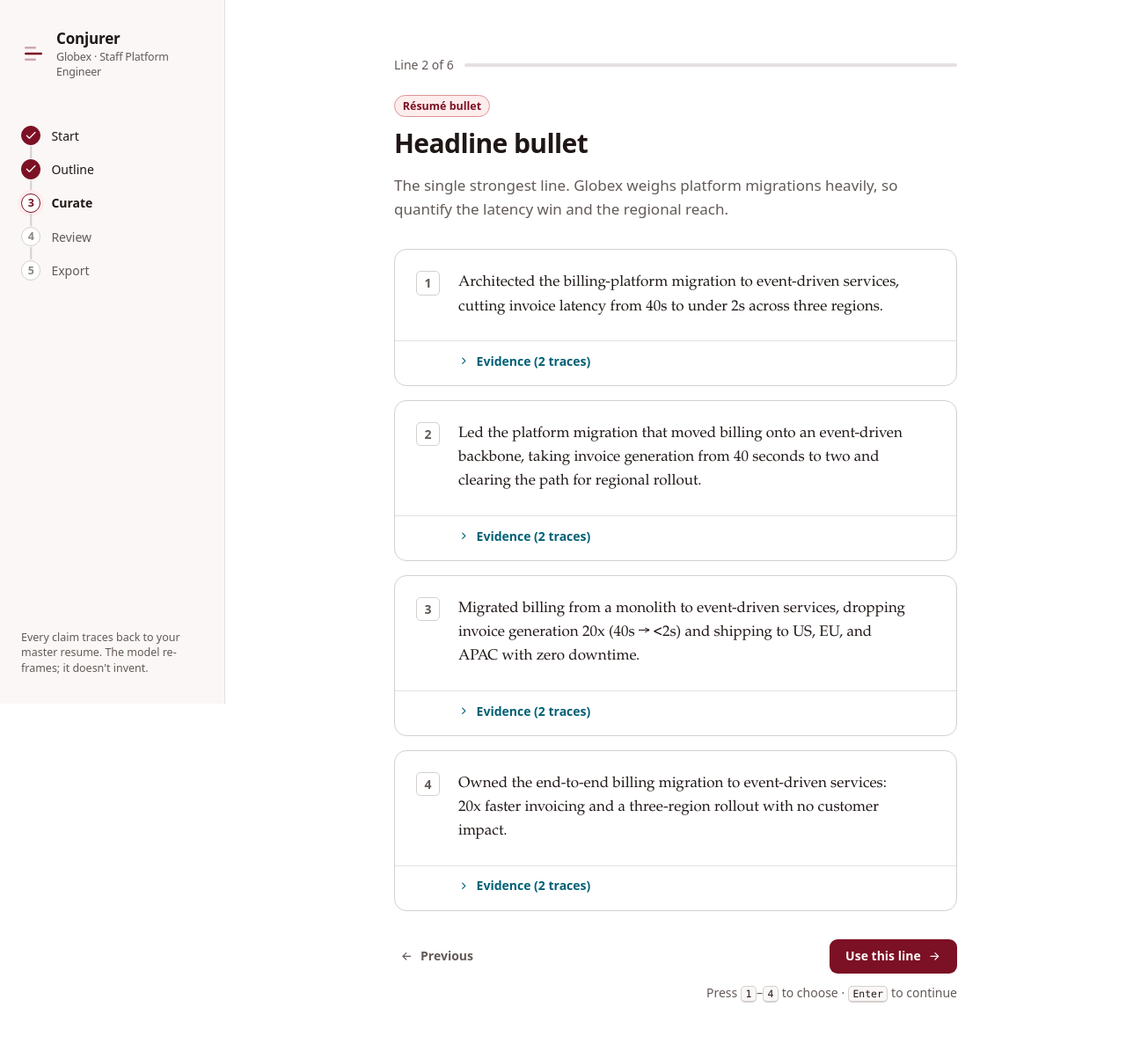
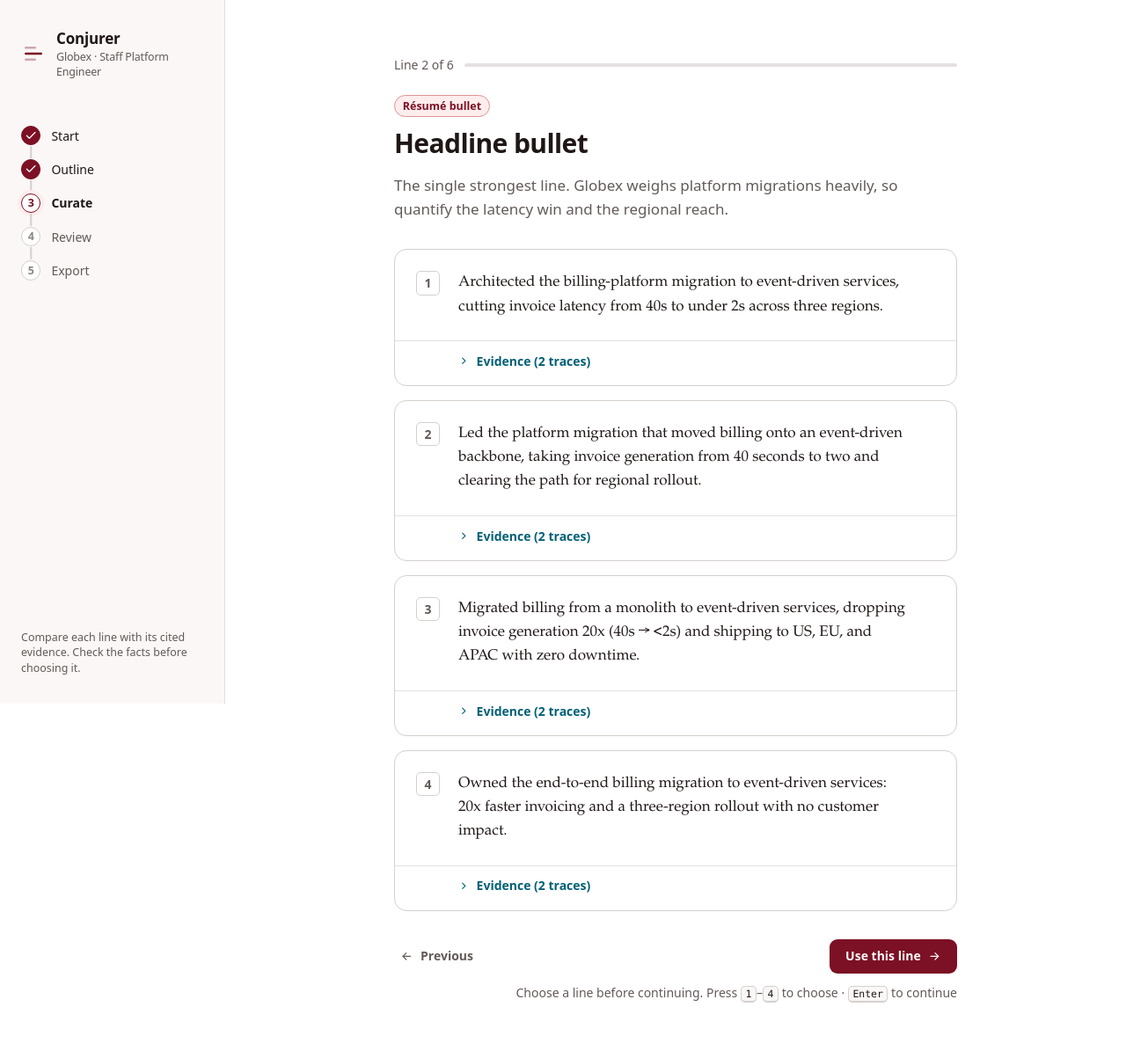
Before and after one commit to JoshuaOliphant/resume-conjurer, a FastAPI app: page /curate/1 in a window 1280 px wide. Shown: the whole page at 88% size. Run offline with FastAPI, Linux system fonts and the light colour scheme.

Commit message:
fix(web): validate choices and describe evidence honestly

```diff
--- a/web/app/templates/base.html
+++ b/web/app/templates/base.html
@@ -32,7 +32,7 @@
         </ol>
       </nav>
 
-      <p class="rail__foot">Every claim traces back to your master resume. The model re-frames; it doesn't invent.</p>
+      <p class="rail__foot">Compare each line with its cited evidence. Check the facts before choosing it.</p>
     </aside>
 
     <main class="main">
--- a/web/app/templates/curate.html
+++ b/web/app/templates/curate.html
@@ -21,11 +21,11 @@
     {% endif %}
   </div>
 
-  <div class="variants" role="radiogroup" aria-label="Choose a variant for {{ unit.label }}">
+  <div class="variants" role="radiogroup" aria-label="Choose a variant for {{ unit.label }}" aria-describedby="variant-choice-hint">
     {% for v in unit.variants %}
     <div class="variant">
       <label class="variant__main">
-        <input class="variant__radio" type="radio" name="variant_id" value="{{ v.id }}"
+        <input class="variant__radio" type="radio" name="variant_id" value="{{ v.id }}" required
                {% if selected == v.id %}checked{% endif %}>
         <span class="variant__key" aria-hidden="true">{{ loop.index }}</span>
         <span class="variant__text">{{ v.text }}</span>
@@ -64,13 +64,17 @@
     {% else %}
     <a class="btn btn--quiet" href="/outline">{{ i.icon("arrow-left") }} Outline</a>
     {% endif %}
-    <button class="btn btn--primary" type="submit" data-continue>
+    <button class="btn btn--primary" type="submit" data-continue{% if not unit.variants %} disabled{% endif %}>
       {% if idx + 1 >= total %}Stitch the documents{% else %}Use this line{% endif %} {{ i.icon("arrow-right") }}
     </button>
   </div>
 
-  <p class="field__hint" style="text-align:right;margin-top:var(--space-3);">
-    Press <kbd>1</kbd>–<kbd>{{ unit.variants|length }}</kbd> to choose · <kbd>Enter</kbd> to continue
+  <p class="field__hint" id="variant-choice-hint" style="text-align:right;margin-top:var(--space-3);">
+    {% if unit.variants %}
+    Choose a line before continuing. Press <kbd>1</kbd>–<kbd>{{ unit.variants|length }}</kbd> to choose · <kbd>Enter</kbd> to continue
+    {% else %}
+    No variants are available for this line. Generate variants before continuing.
+    {% endif %}
   </p>
 </form>
 {% endblock %}
--- a/web/app/templates/entry.html
+++ b/web/app/templates/entry.html
@@ -5,7 +5,7 @@
 <form class="page" method="post" action="/start">
   <p class="page__eyebrow">New application</p>
   <h1 class="page__title">Tailor your resume for one role.</h1>
-  <p class="page__lede">Bring your evidence and the job description. Conjurer generates grounded
+  <p class="page__lede">Bring your evidence and the job description. Conjurer generates candidate
     variants for each line, you choose the ones that sound like you, and it stitches the rest.</p>
 
   <fieldset class="field" style="border:0;padding:0;margin-top:var(--space-7);">
@@ -14,7 +14,7 @@
       <div class="choice choice--on">
         <span>
           <span class="choice__title">{{ master_resume_note }}</span>
-          <span class="choice__sub">Conjurer re-frames your evidence for this role. It never invents.</span>
+          <span class="choice__sub">Conjurer uses your evidence to draft options for this role. Review each claim before using it.</span>
         </span>
       </div>
     </div>
@@ -28,7 +28,7 @@
 
   <div class="actions">
     <button class="btn btn--primary" type="submit">Read the job {{ i.icon("arrow-right") }}</button>
-    <span class="field__hint">Nothing is sent anywhere. Generation runs in your Claude Code session.</span>
+    <span class="field__hint">Live generation sends your source text to Claude. Optional claim checks send claims and evidence to TypeSafe.</span>
   </div>
 </form>
 {% endblock %}
--- a/web/app/templates/summoning.html
+++ b/web/app/templates/summoning.html
@@ -6,8 +6,8 @@
 <div class="page">
   <p class="page__eyebrow">Reading the posting against your evidence</p>
   <h1 class="page__title">Summoning variants.</h1>
-  <p class="page__lede">Conjurer chose a frame and is generating grounded options for each line.
-    You’ll choose the ones that sound like you. Nothing is invented to fill a gap.</p>
+  <p class="page__lede">Conjurer chose a frame and is drafting options from your evidence for each line.
+    You’ll compare the claims with their cited evidence and choose the ones that sound like you.</p>
 
   <div class="panel" style="margin-top:var(--space-7);">
     {% include "_summon_progress.html" %}
```
Also changed, not shown: web/app/data.py (+4 -6 lines), web/tests/test_live_flow.py (+2 -0 lines), web/tests/test_routes.py (+25 -0 lines).
